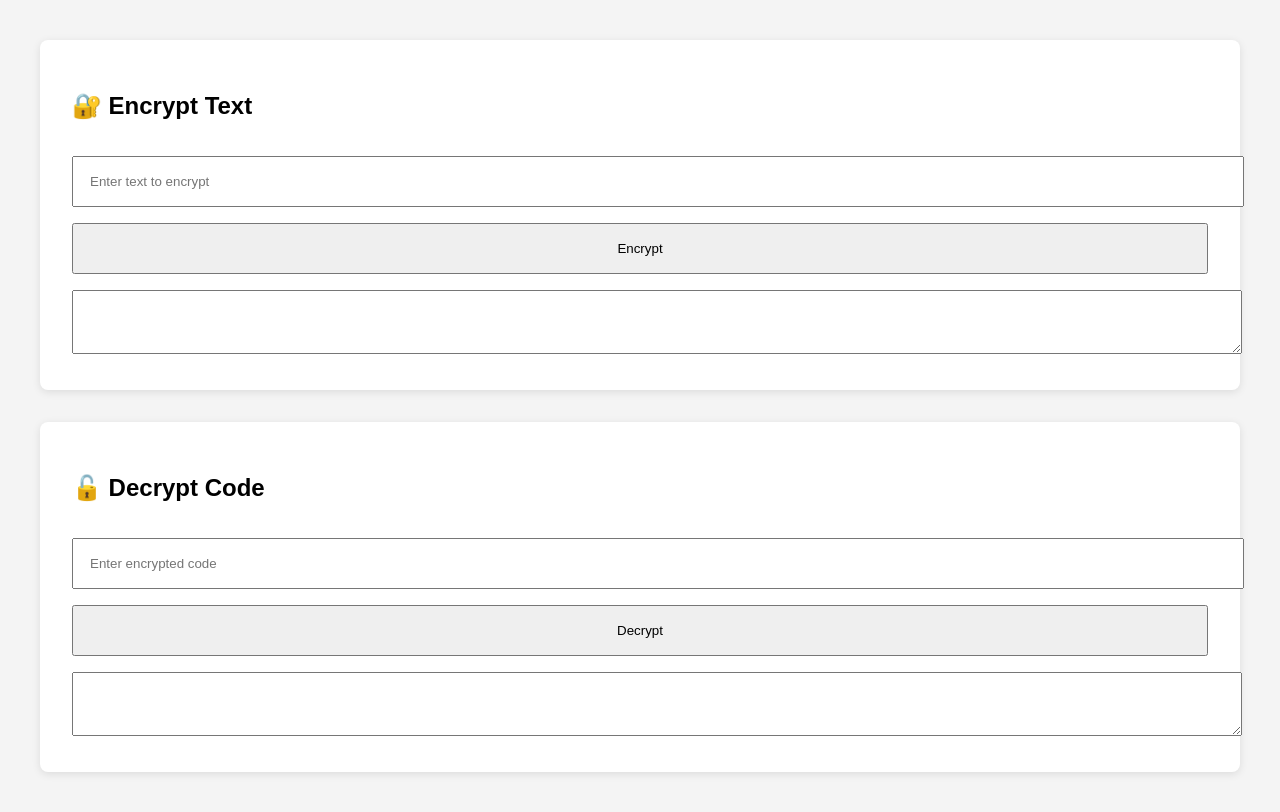
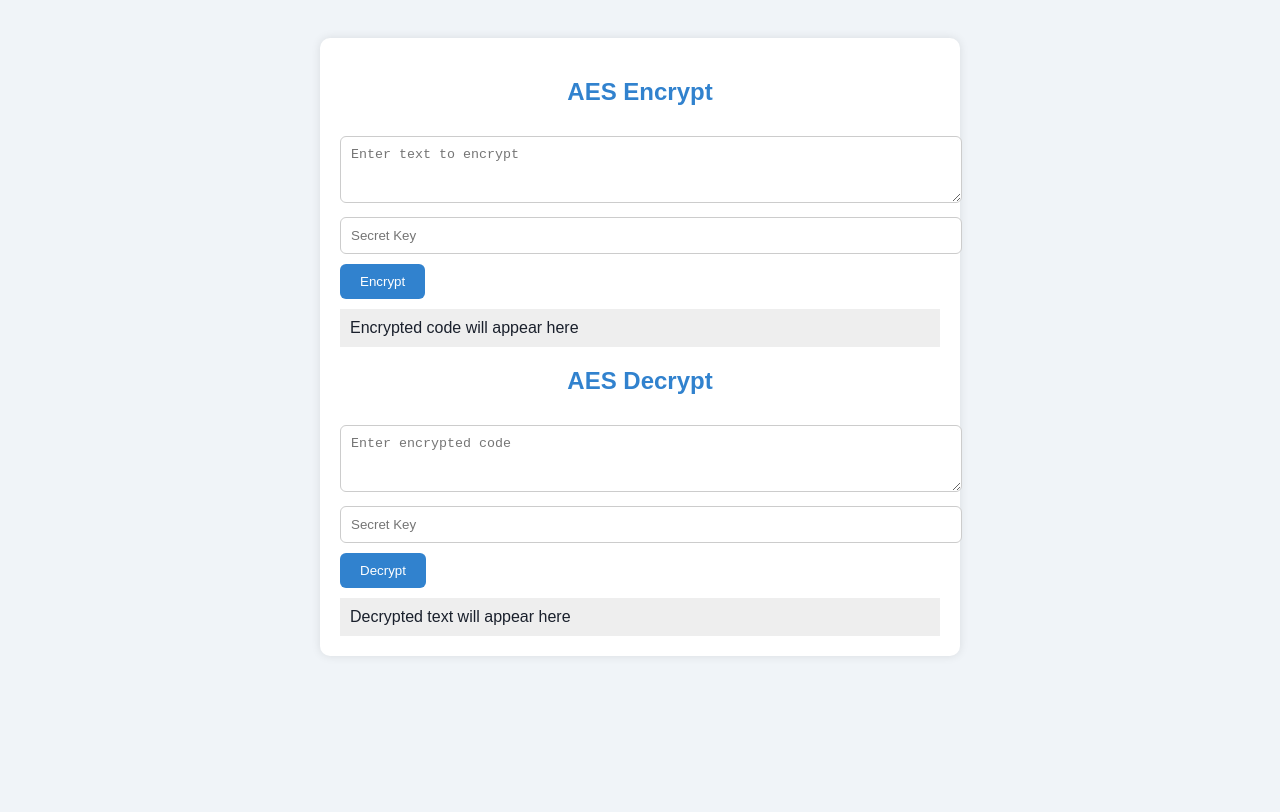
Before and after one commit to shubham221716/aes-encryption-app, a website: page public/index.html in a window 1280 px wide. Both pictures are taken after a click on the button "Encrypt". Drawn offline with Linux system fonts and the light colour scheme; no server answers.

Commit message:
Add files via upload

```diff
--- a/package.json
+++ b/package.json
@@ -1,5 +1,5 @@
 {
-  "name": "aes-encryption-app",
+  "name": "aes-encrypt-app",
   "version": "1.0.0",
   "main": "server.js",
   "scripts": {
--- a/public/index.html
+++ b/public/index.html
@@ -1,51 +1,101 @@
 <!DOCTYPE html>
-<html lang="en">
+<html lang="en" data-theme="light">
 <head>
   <meta charset="UTF-8" />
   <meta name="viewport" content="width=device-width, initial-scale=1.0"/>
-  <title>AES Encryption App</title>
+  <title>AES Encryption</title>
   <style>
-    body { font-family: sans-serif; padding: 2rem; background: #f4f4f4; }
-    input, textarea, button { width: 100%; padding: 1rem; margin-top: 1rem; }
-    .section { background: #fff; padding: 2rem; margin-bottom: 2rem; border-radius: 8px; box-shadow: 0 2px 8px rgba(0,0,0,0.1); }
+    :root {
+      --bg: #f0f4f8;
+      --text: #1a202c;
+      --accent: #3182ce;
+      --card-bg: #ffffff;
+    }
+    body {
+      font-family: sans-serif;
+      background-color: var(--bg);
+      color: var(--text);
+      display: flex;
+      justify-content: center;
+      padding: 30px;
+    }
+    .container {
+      background: var(--card-bg);
+      padding: 20px;
+      border-radius: 10px;
+      width: 100%;
+      max-width: 600px;
+      box-shadow: 0 0 10px rgba(0,0,0,0.1);
+    }
+    h2 { color: var(--accent); text-align: center; }
+    textarea, input {
+      width: 100%;
+      margin-top: 10px;
+      padding: 10px;
+      border: 1px solid #ccc;
+      border-radius: 6px;
+    }
+    button {
+      background: var(--accent);
+      color: white;
+      padding: 10px 20px;
+      border: none;
+      border-radius: 6px;
+      margin-top: 10px;
+      cursor: pointer;
+    }
+    .result-box {
+      background: #eee;
+      padding: 10px;
+      margin-top: 10px;
+      word-wrap: break-word;
+    }
   </style>
 </head>
 <body>
-  <div class="section">
-    <h2>🔐 Encrypt Text</h2>
-    <input id="enc-text" placeholder="Enter text to encrypt"/>
+  <div class="container">
+    <h2>AES Encrypt</h2>
+    <textarea id="plainText" rows="3" placeholder="Enter text to encrypt"></textarea>
+    <input type="text" id="encKey" placeholder="Secret Key"/>
     <button onclick="encrypt()">Encrypt</button>
-    <textarea id="enc-result" readonly></textarea>
-  </div>
+    <div class="result-box" id="encResult">Encrypted code will appear here</div>
 
-  <div class="section">
-    <h2>🔓 Decrypt Code</h2>
-    <input id="dec-text" placeholder="Enter encrypted code"/>
+    <h2>AES Decrypt</h2>
+    <textarea id="cipherText" rows="3" placeholder="Enter encrypted code"></textarea>
+    <input type="text" id="decKey" placeholder="Secret Key"/>
     <button onclick="decrypt()">Decrypt</button>
-    <textarea id="dec-result" readonly></textarea>
+    <div class="result-box" id="decResult">Decrypted text will appear here</div>
   </div>
 
   <script>
-    async function encrypt() {
-      const text = document.getElementById('enc-text').value;
-      const res = await fetch('/encrypt', {
+    function encrypt() {
+      fetch('/encrypt', {
         method: 'POST',
         headers: { 'Content-Type': 'application/json' },
-        body: JSON.stringify({ text })
+        body: JSON.stringify({
+          text: document.getElementById('plainText').value,
+          key: document.getElementById('encKey').value
+        })
+      })
+      .then(res => res.json())
+      .then(data => {
+        document.getElementById('encResult').innerText = data.code || data.error;
       });
-      const data = await res.json();
-      document.getElementById('enc-result').value = data.encrypted;
     }
 
-    async function decrypt() {
-      const text = document.getElementById('dec-text').value;
-      const res = await fetch('/decrypt', {
+    function decrypt() {
+      fetch('/decrypt', {
         method: 'POST',
         headers: { 'Content-Type': 'application/json' },
-        body: JSON.stringify({ encrypted: text })
+        body: JSON.stringify({
+          code: document.getElementById('cipherText').value,
+          key: document.getElementById('decKey').value
+        })
+      })
+      .then(res => res.json())
+      .then(data => {
+        document.getElementById('decResult').innerText = data.text || data.error;
       });
-      const data = await res.json();
-      document.getElementById('dec-result').value = data.decrypted;
     }
   </script>
 </body>
```
Also changed, not shown: server.js (+31 -14 lines).
